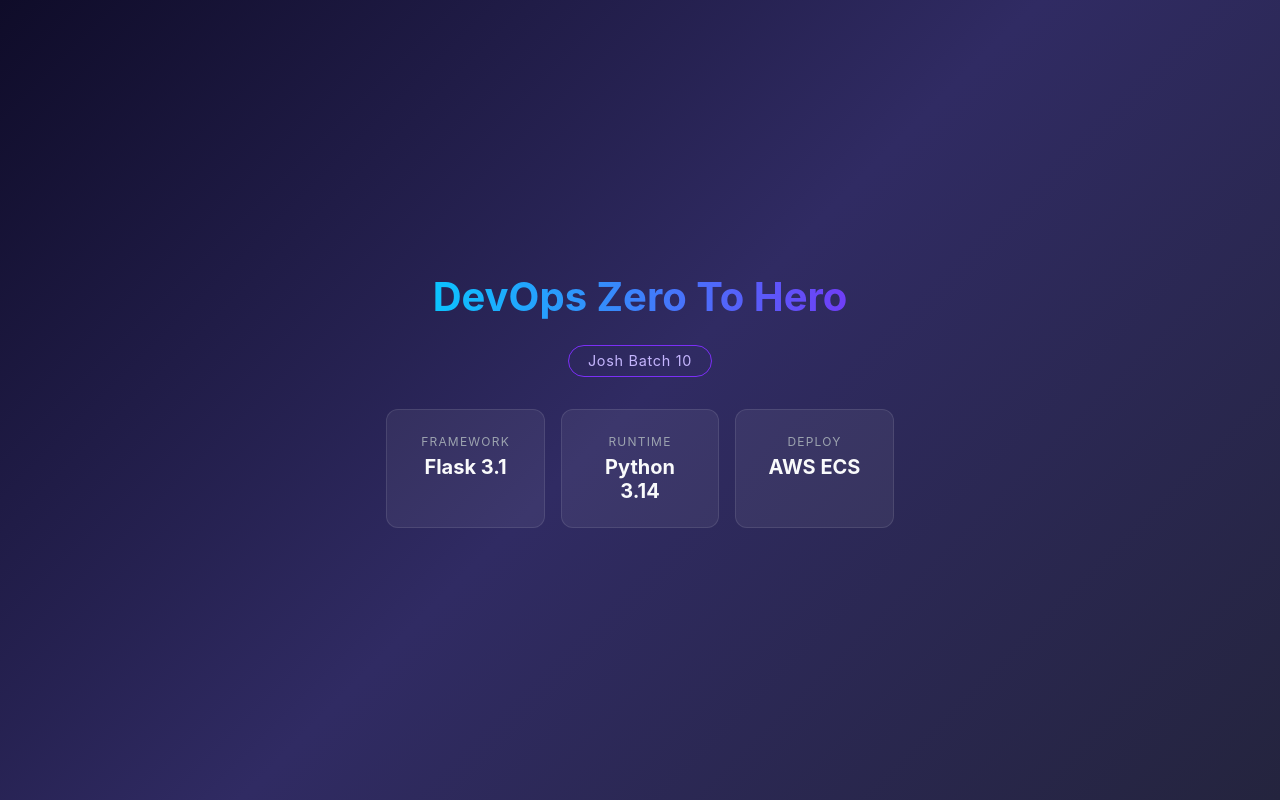
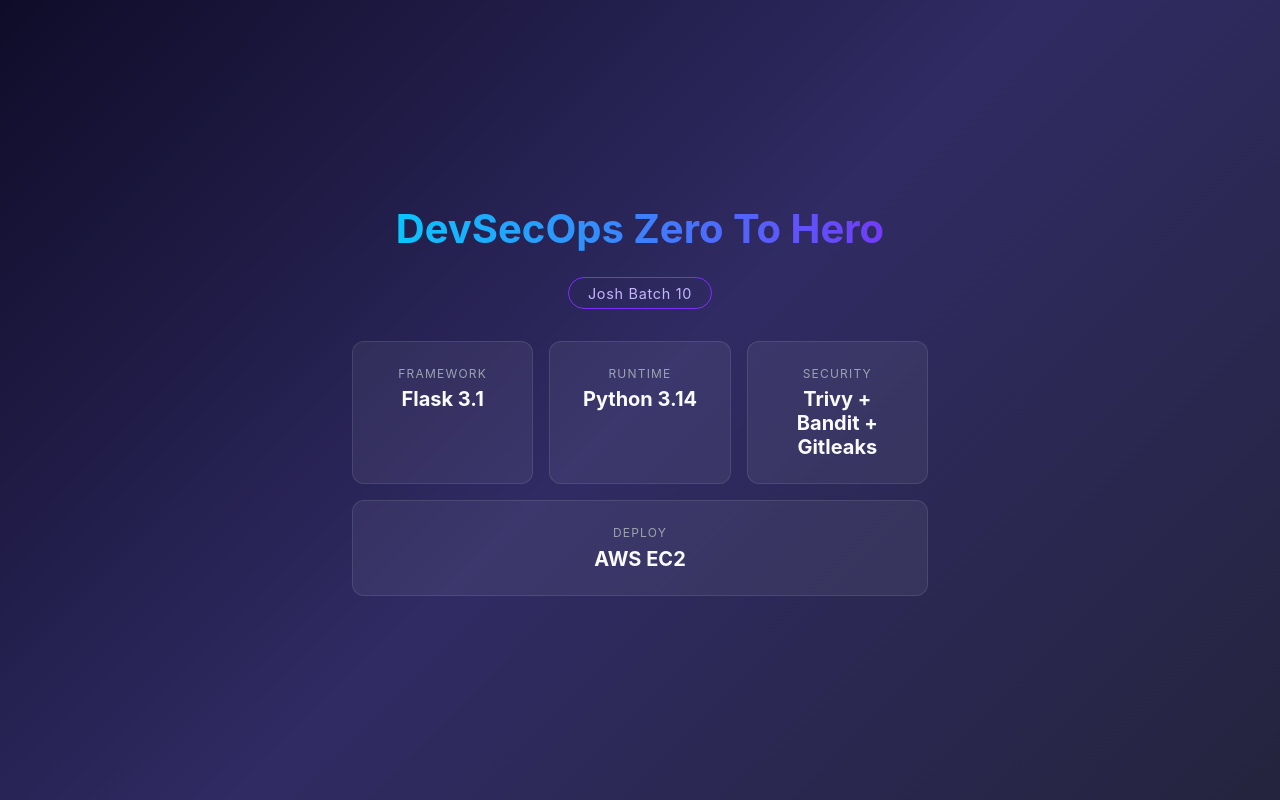
Before and after one commit to Aditya09-cse/github-actions-practice, a Flask app: page / in a window 1280 px wide. Run offline with Flask 3, Linux system fonts and the light colour scheme.

Commit message:
update index.html for devsecops with security

```diff
--- a/templates/index.html
+++ b/templates/index.html
@@ -3,7 +3,7 @@
 <head>
     <meta charset="UTF-8">
     <meta name="viewport" content="width=device-width, initial-scale=1.0">
-    <title>DevOps Zero To Hero</title>
+    <title>DevSecOps Zero To Hero</title>
     <style>
         * { margin: 0; padding: 0; box-sizing: border-box; }
         body {
@@ -67,7 +67,7 @@
 </head>
 <body>
     <div class="container">
-        <h1>DevOps Zero To Hero</h1>
+        <h1>DevSecOps Zero To Hero</h1>
         <div class="badge">Josh Batch 10</div>
         <div class="cards">
             <div class="card">
@@ -79,8 +79,12 @@
                 <strong>Python 3.14</strong>
             </div>
             <div class="card">
+                <span>Security</span>
+                <strong>Trivy + Bandit + Gitleaks</strong>
+            </div>
+            <div class="card">
                 <span>Deploy</span>
-                <strong>AWS ECS</strong>
+                <strong>AWS EC2</strong>
             </div>
         </div>
     </div>
```
